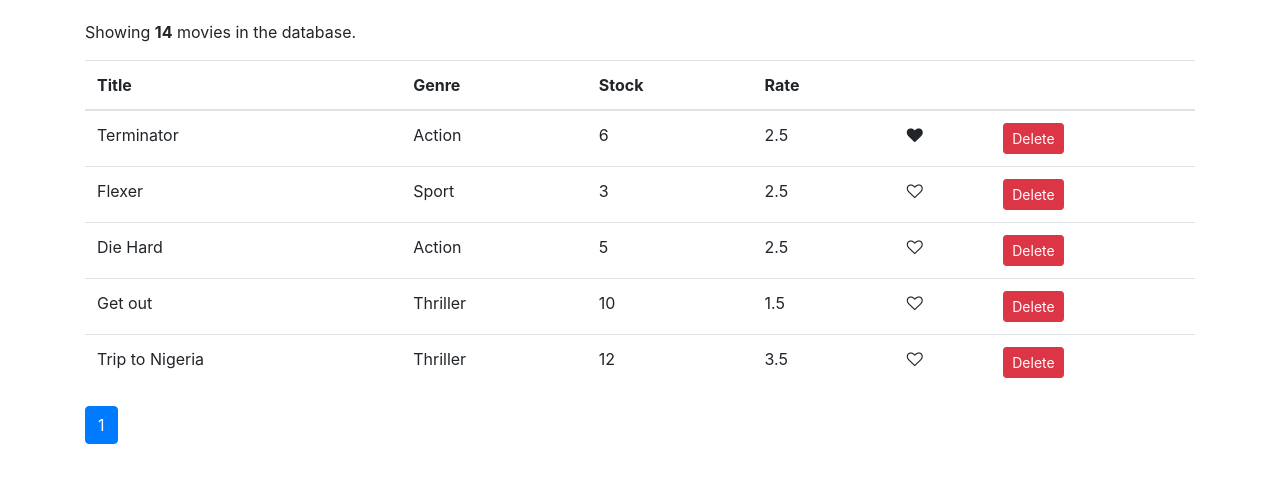
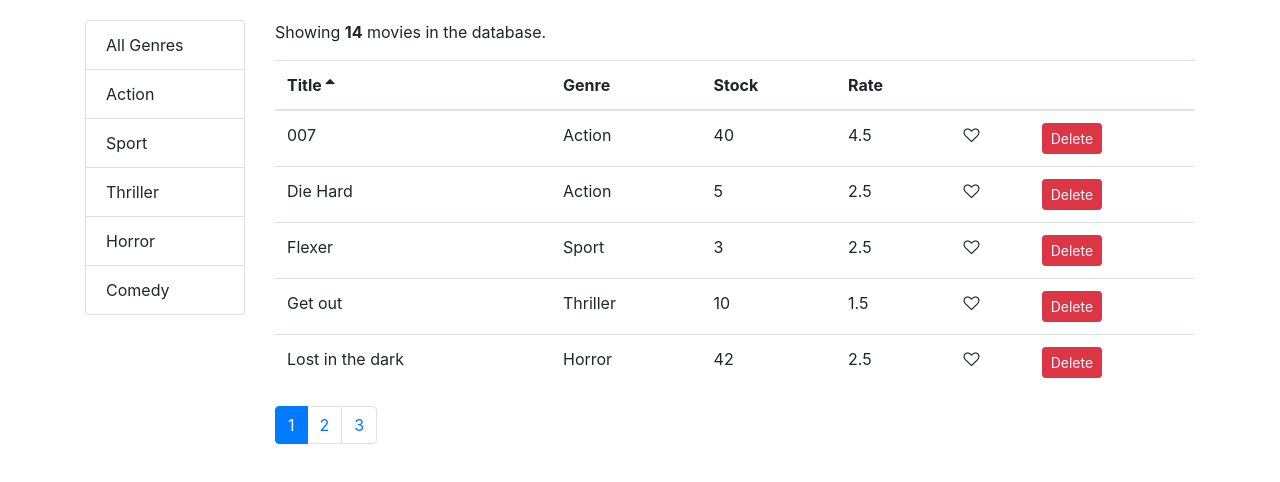
Before and after one commit to Engrtunze/Vidly_ReactPractice, a React (Create React App) app: page / in a window 1280 px wide. Shown: the top 482 px of the page. Built offline with nearby package versions, Linux system fonts and the light colour scheme.

Commit message:
Pagination completed

```diff
--- a/src/component/Movies.jsx
+++ b/src/component/Movies.jsx
@@ -1,16 +1,27 @@
 import React, { Component } from 'react';
 import {getMovies} from '../services/fakeMovieServices';
-import Like from './common/like';
+import MoviesTable from "./moviesTable";
 import Pagination  from './common/Paginate';
 import {pagination} from "../utils/pagination";
+import ListGroup from "./common/ListGroup";
+import {getGenres} from "../services/fakeGenreService";
+import _ from 'lodash'
 
 export default class Movies extends Component {
 
     state ={
-        movies : getMovies(),
+        movies :[],
         pageSize: 5,
         currentPage:1,
+        genres:[],
+        sortColumn: {path: 'title', order: 'asc'}
     };
+
+    componentDidMount() {
+
+        const Allgenres = [ { _id: "" ,name : 'All Genres'}, ...getGenres()]
+        this.setState({movies:getMovies(), genres : Allgenres });
+    }
 
     handleDelete = (movie) => {
 
@@ -24,12 +35,6 @@
 
     handleLike = movie =>
     {
-       // console.log('like clicked', movie);
-    //    const Newmovies = [...this.state.movies]; //clone movie state
-    //    const Movie_index = Newmovies.indexOf(movie);
-    //    Newmovies[Movie_index] = {...Newmovies[Movie_index]};
-    //    Newmovies[Movie_index].liked = !Newmovies[Movie_index].liked;
-    //    this.setState({Newmovies})
     const movies = [...this.state.movies]; //clone movie state
     const index = movies.indexOf(movie);
     movies[index] = {...movies[index]};
@@ -43,58 +48,68 @@
         this.setState({currentPage:page});
     }
 
+    handleGenreSelect = genre =>{
+        this.setState({selectedGenre:genre, currentPage : 1});
+    }
+
+    handleSort = sortColumn =>
+    {
+        this.setState({sortColumn});
+    };
+
+    getPageData = () =>{
+        const {pageSize, currentPage,  selectedGenre, movies : allMovies, sortColumn} =this.state;
+        const filtered = selectedGenre && selectedGenre._id ? allMovies.filter(m => m.genre._id === selectedGenre._id) : allMovies;
+
+        const sorted =  _.orderBy(filtered, [sortColumn.path], [sortColumn.order]);
+
+        const moviesPag = pagination(sorted, currentPage, pageSize);
+
+        return {totalCount: filtered.length, data: moviesPag}
+    }
 
 
     render() {
         const { length: count } = this.state.movies;
-        const {pageSize, currentPage, movies} =this.state;
+        const {pageSize, currentPage,  sortColumn} =this.state;
 
         if(count === 0)
         return <p>There are no movies in the database.</p>;
 
-        const moviesPag = pagination(movies, currentPage, pageSize)
+       const {totalCount, data} = this.getPageData();
 
         return (
-            <>
-            <p>Showing <b>{count}</b> movies in the database.</p>
-         <table className="table">
-              <thead>
-                  <tr>
-                      <th>Title</th>
-                      <th>Genre</th>
-                      <th>Stock</th>
-                      <th>Rate</th>
-                      <th/>
-                      <th/>
-                  </tr>
-              </thead>
-              <tbody>
-                  {/*{this.state.movies.map(movie =>(  */}
-                  {moviesPag.map(movie =>(
-                      <tr key={movie._id}>
-                  <td>{movie.title}</td>
-                      <td>{movie.genre.name}</td>
-                  <td>{movie.numberInStock}</td>
-                  <td>{movie.dailyRentalRate}</td>
-                  <td>
-                      <Like liked={movie.liked} onClick={ () => this.handleLike(movie)}/>
-                  </td>
-                  <td><button onClick={() => this.handleDelete(movie)} className="btn btn-danger btn-sm">Delete</button></td>
-                  </tr>))}
 
-              </tbody>
+                <div className="row">
+                    <div className="col-sm-2">
 
+                       <ListGroup Listitems={this.state.genres}
+                                  selectedItem={this.state.selectedGenre}
+                                  onItemSelect={this.handleGenreSelect}
+                       />
 
-          </table>
+                    </div>
+                    <div className="col-sm-10">
+            <p>Showing <b>{totalCount}</b> movies in the database.</p>
+
+                        <MoviesTable
+                            moviesPag={data}
+                            sortColumn={sortColumn}
+                            onLike={this.handleLike}
+                            onDelete={this.handleDelete}
+                            onSort={this.handleSort}
+                        />
+
                 <Pagination
-                    itemsCount="abc"
+                    itemsCount={totalCount}
                     pageSize={pageSize}
                     currentPage={currentPage}
                     onPageChange={this.handlePageChange}
                 />
+                    </div>
+                </div>
 
 
-          </>
         );
     }
 }
--- /dev/null
+++ b/src/component/common/ListGroup.jsx
@@ -0,0 +1,22 @@
+import React from 'react';
+
+const ListGroup = props => {
+
+        const {Listitems, onItemSelect, selectedItem, valueProperty} = props;
+        return (
+            <ul className="list-group">
+                    {Listitems.map(item => <li
+                        onClick={() => onItemSelect(item)}
+                        key={item[valueProperty]}
+                        className={item === selectedItem? "list-group-item active" : "list-group-item"}
+                    >
+                            {item.name}
+                    </li>)}
+
+
+            </ul>
+        );
+
+}
+
+export default ListGroup;
--- a/src/component/common/Paginate.jsx
+++ b/src/component/common/Paginate.jsx
@@ -17,7 +17,7 @@
         return (
 
                         <nav aria-label="Page navigation example">
-            <ul className="pagination">
+            <ul className="pagination" style={{cursor:"pointer"}}>
                 {pages.map(page =>(
                      <li key={page} className={page === currentPage ? 'page-item active' : 'page-item'}>
                      <a className="page-link" onClick={() => onPageChange(page)}>
--- /dev/null
+++ b/src/component/common/table.jsx
@@ -0,0 +1,47 @@
+import React from 'react';
+import TableHeader from "./tableHeader";
+import TableBody from "./tableBody";
+
+const Table =(props) => {
+    const {columns, sortColumn, onSort, data} = props;
+
+    return (
+        <table className="table">
+            <TableHeader
+
+                column={columns}
+                sortColumn={sortColumn}
+                onSort={onSort}
+            />
+
+            <TableBody
+                columns={columns}
+                data={data}
+            />
+
+            {/*<tbody>*/}
+            {/*/!*{this.state.movies.map(movie =>(  *!/*/}
+            {/*{moviesPag.map(movie => (*/}
+            {/*    <tr key={movie._id}>*/}
+            {/*        <td>{movie.title}</td>*/}
+            {/*        <td>{movie.genre.name}</td>*/}
+            {/*        <td>{movie.numberInStock}</td>*/}
+            {/*        <td>{movie.dailyRentalRate}</td>*/}
+            {/*        <td>*/}
+            {/*            <Like liked={movie.liked} onClick={() => onLike(movie)}/>*/}
+            {/*        </td>*/}
+            {/*        <td>*/}
+            {/*            <button onClick={() => onDelete(movie)}*/}
+            {/*                    className="btn btn-danger btn-sm">Delete*/}
+            {/*            </button>*/}
+            {/*        </td>*/}
+            {/*    </tr>))}*/}
+
+            {/*</tbody>*/}
+
+
+        </table>
+    );
+}
+
+export default Table;
--- /dev/null
+++ b/src/component/common/tableBody.jsx
@@ -0,0 +1,34 @@
+import React, {Component} from 'react';
+import _ from "lodash"
+
+class TableBody extends Component {
+
+    renderCell = (item, column) =>
+    {
+        if (column.content) return column.content(item);
+
+        return _.get(item, column.path)
+    }
+
+    createKey = (item, column) =>{
+        return item._id + (column.path || column.key);
+    }
+
+    render() {
+
+        const {data, columns} = this.props;
+
+        return (
+            <tbody>
+            {data.map(item => <tr key={item._id}>
+                {columns.map(column =>
+                    <td key={this.createKey(item, column)}>
+                        {this.renderCell(item, column)}
+                    </td>)}
+            </tr>)}
+            </tbody>
+        );
+    }
+}
+
+export default TableBody;
--- /dev/null
+++ b/src/component/common/tableHeader.jsx
@@ -0,0 +1,42 @@
+import React, {Component} from 'react';
+
+class TableHeader extends Component {
+
+    raiseSort = path =>
+    {
+        const sortColumn ={...this.props.sortColumn};
+        if (sortColumn.path === path)
+            sortColumn.order = (sortColumn.order === 'asc') ? 'desc' : 'asc';
+        else
+        {
+            sortColumn.path = path;
+            sortColumn.order = 'asc';
+        }
+        this.props.onSort(sortColumn)
+    }
+
+    renderSortIcon = column => {
+        const {sortColumn}= this.props;
+        if (column.path !== sortColumn.path) return null;
+        if (this.props.sortColumn.order === 'asc') return <i className="fa fa-sort-asc"></i>
+        return <i className="fa fa-sort-desc"></i>
+    }
+
+    render() {
+        return (
+            <thead >
+            <tr>
+                {this.props.column.map(column => (
+                    <th className="clickabele" key={column.path || column.key}
+                        onClick={() => this.raiseSort(column.path)}
+                    >
+                        {column.label} {this.renderSortIcon(column)}
+                    </th>
+                ))}
+            </tr>
+            </thead>
+        );
+    }
+}
+
+export default TableHeader;
--- /dev/null
+++ b/src/component/moviesTable.jsx
@@ -0,0 +1,43 @@
+import React from 'react';
+import Like from "./common/like";
+import Table from "./common/table";
+
+
+
+export default class MoviesTable extends React.Component {
+
+    columns = [
+        {path: 'title', label: 'Title'},
+        {path: 'genre.name', label: 'Genre'},
+        {path: 'numberInStock', label: 'Stock'},
+        {path: 'dailyRentalRate', label: 'Rate'},
+        {key: "like", content:movie => <Like liked={movie.liked} onClick={() => this.props.onLike(movie)} />
+        },
+        { key: "delete",
+            content:movie =>( <button onClick={() => this.props.onDelete(movie)} className="btn btn-danger btn-sm">Delete
+           </button>)
+        },
+
+    ];
+
+
+
+render()
+{
+    const {moviesPag, onSort, sortColumn} = this.props
+
+
+
+    return (
+       <Table
+           columns={this.columns}
+       data={moviesPag}
+       sortColumn={sortColumn}
+       onSort={onSort}
+       />
+    );
+}
+}
+
+
+//export default MoviesTable;
--- a/src/index.css
+++ b/src/index.css
@@ -12,3 +12,7 @@
   font-family: source-code-pro, Menlo, Monaco, Consolas, 'Courier New',
     monospace;
 }
+
+.clickabele {
+  cursor: pointer;
+}
--- a/src/services/fakeGenreService.js
+++ b/src/services/fakeGenreService.js
@@ -0,0 +1,15 @@
+export const genres =[
+
+    {_id: "Gn1", name: "Action"},
+    {_id: "Gn2", name: "Sport"},
+    {_id: "Gn3", name: "Thriller"},
+    {_id: "Gn7", name: "Horror"},
+    {_id: "Gn10", name: "Comedy"},
+
+
+];
+
+export function getGenres() {
+    return genres.filter(g => g);
+
+}
```
